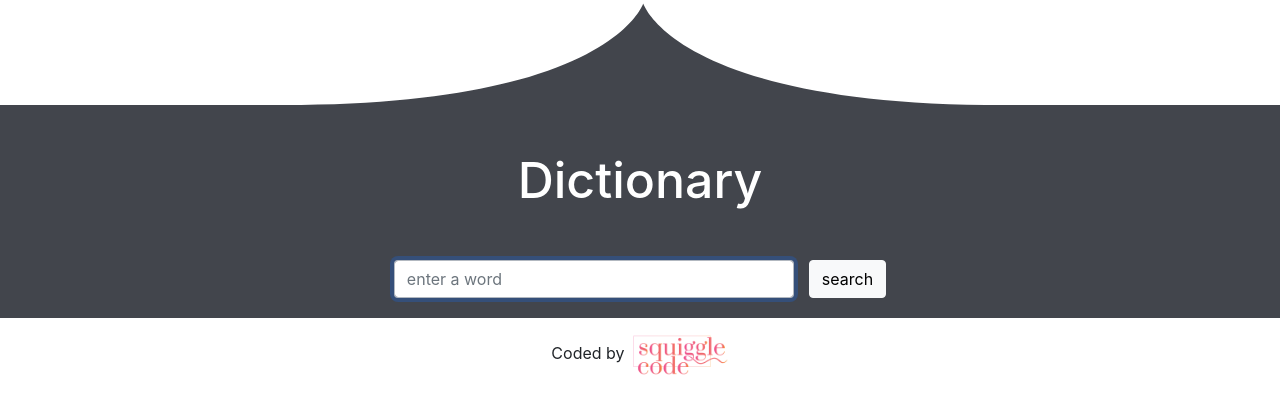
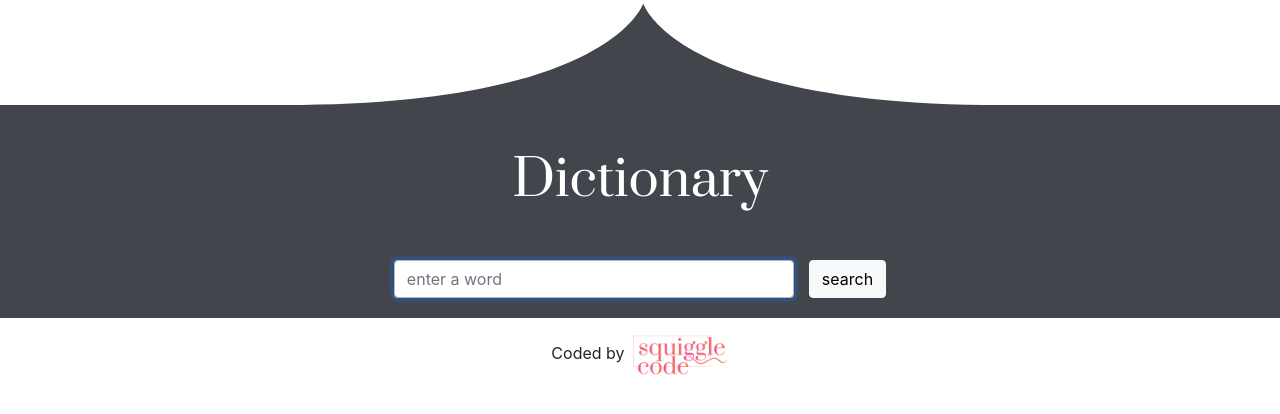
Before and after one commit to TreeLife8/dictionary-react-project, a React (Create React App) app: page / in a window 1280 px wide. Shown: the top 414 px of the page. Built offline with nearby package versions, Linux system fonts and the light colour scheme.

Commit message:
Update App.css

```diff
--- a/src/App.css
+++ b/src/App.css
@@ -8,6 +8,7 @@ h1 {
   text-align: center;
   font-size: 50px;
   color: white;
+  font-family: "Prata", serif;
 }
 .App-logo {
   height: 44px;
```
